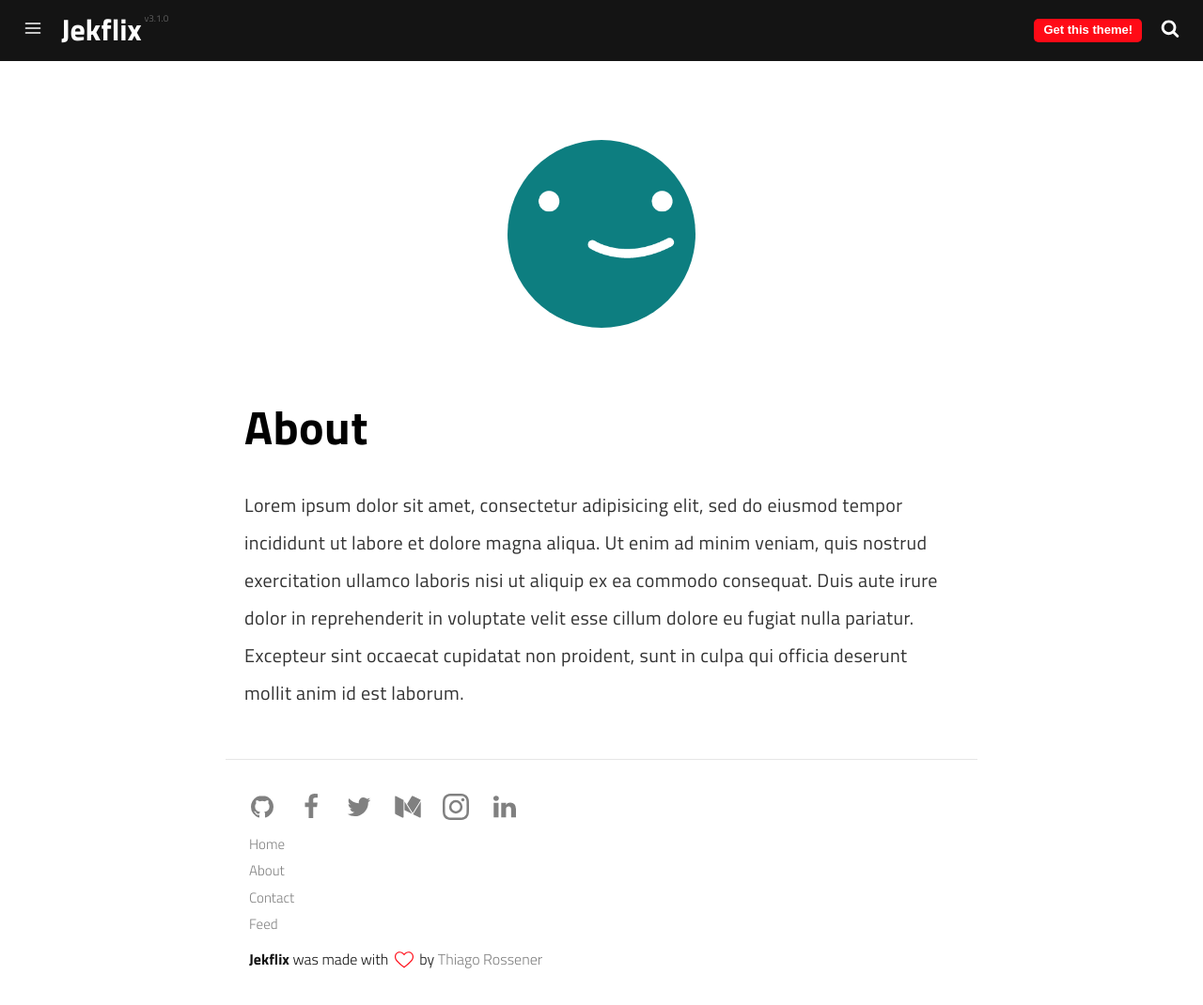
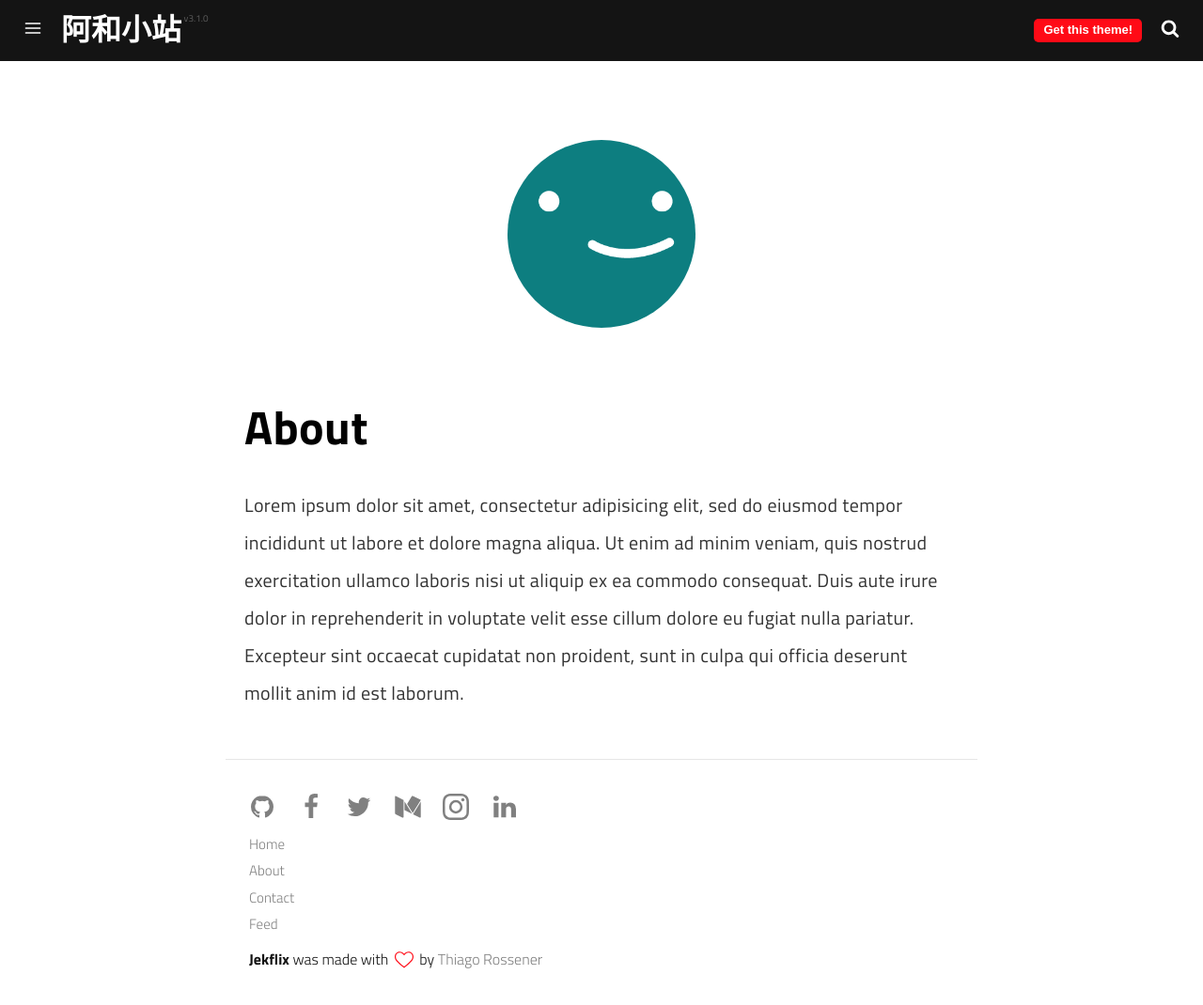
Before and after one commit to AHE0007/AHE0007.github.io, a Jekyll site: the page built from pages/about.md, in a window 1280 px wide and 1070 px high. Shown: the whole window at 94% size. Built offline with Jekyll 4.4.1, drawn with Linux system fonts in a browser that asks for light colours; a script that is not in the unit is left out.

Commit message:
Update _config.yml

```diff
--- a/_config.yml
+++ b/_config.yml
@@ -1,6 +1,6 @@
 # Site Settings
-name: Jekflix
-title: Jekflix | A blog theme for Jekyll
+name: 阿和小站
+title: 阿和的个人技术博客
 description: Jekflix is a template for Jekyll inspired by Netflix and made by
   Thiago Rossener.
 tags:
@@ -25,7 +25,7 @@ disqus_username: disqus_username
 
 # Social Media Settings
 # Remove the item if you don't need it
-github_username: github_username
+github_username: ahe0007
 facebook_username: facebook_username
 twitter_username: twitter_username
 instagram_username: instagram_username
```
